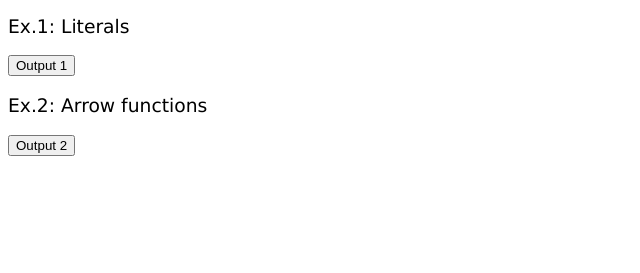
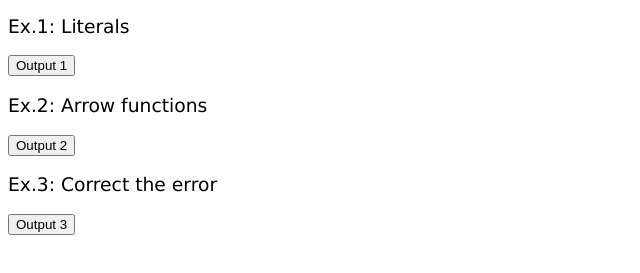
Before and after one commit to silviapio/M7_javascript-ES6, a plain HTML site: page index.html in a window 1280 px wide. Shown: the part 103-376 px from the top of the page, without its empty margins (0-640 px from the left). Drawn offline with Linux system fonts and the light colour scheme.

Commit message:
exercise 3 done

```diff
--- a/index.html
+++ b/index.html
@@ -15,6 +15,8 @@
     <h3 style="font-weight: lighter;">Ex.2: Arrow functions</h3>
     <button onclick="arrowFunctions2()">Output 2</button>
 
+    <h3 style="font-weight: lighter;">Ex.3: Correct the error</h3>
+    <button onclick="correctError3()">Output 3</button>
 
     <script src="./main.js"></script>
 </body>
--- a/main.js
+++ b/main.js
@@ -68,3 +68,27 @@ function padZeros(num, totalLen) {
     const greet = who => console.log(`Hello ${who}`);
     greet("Silvia");
 }
+
+    function correctError3() {
+        var users =
+            [{ firstName: 'Homer', lastName: 'Simpson' },
+            { firstName: 'Marge', lastName: 'Simpson' },
+            { firstName: 'Bart', lastName: 'Simpson' },
+            { firstName: 'Lisa', lastName: 'Simpson' },
+            { firstName: 'Maggie', lastName: 'Simpson' }];
+
+        let usersFirstName = users.map(user => user.firstName);
+        console.log(usersFirstName);
+    }
+
+/*
+users.map(function (user) {
+   user.firstName;
+});
+
+var users =
+[{ firstName: 'Homer', lastName: 'Simpson' },
+{ firstName: 'Marge', lastName: 'Simpson' },
+{ firstName: 'Bart', lastName: 'Simpson' },
+{ firstName: 'Lisa', lastName: 'Simpson' },
+{ firstName: 'Maggie', lastName: 'Simpson' }];*/
```
